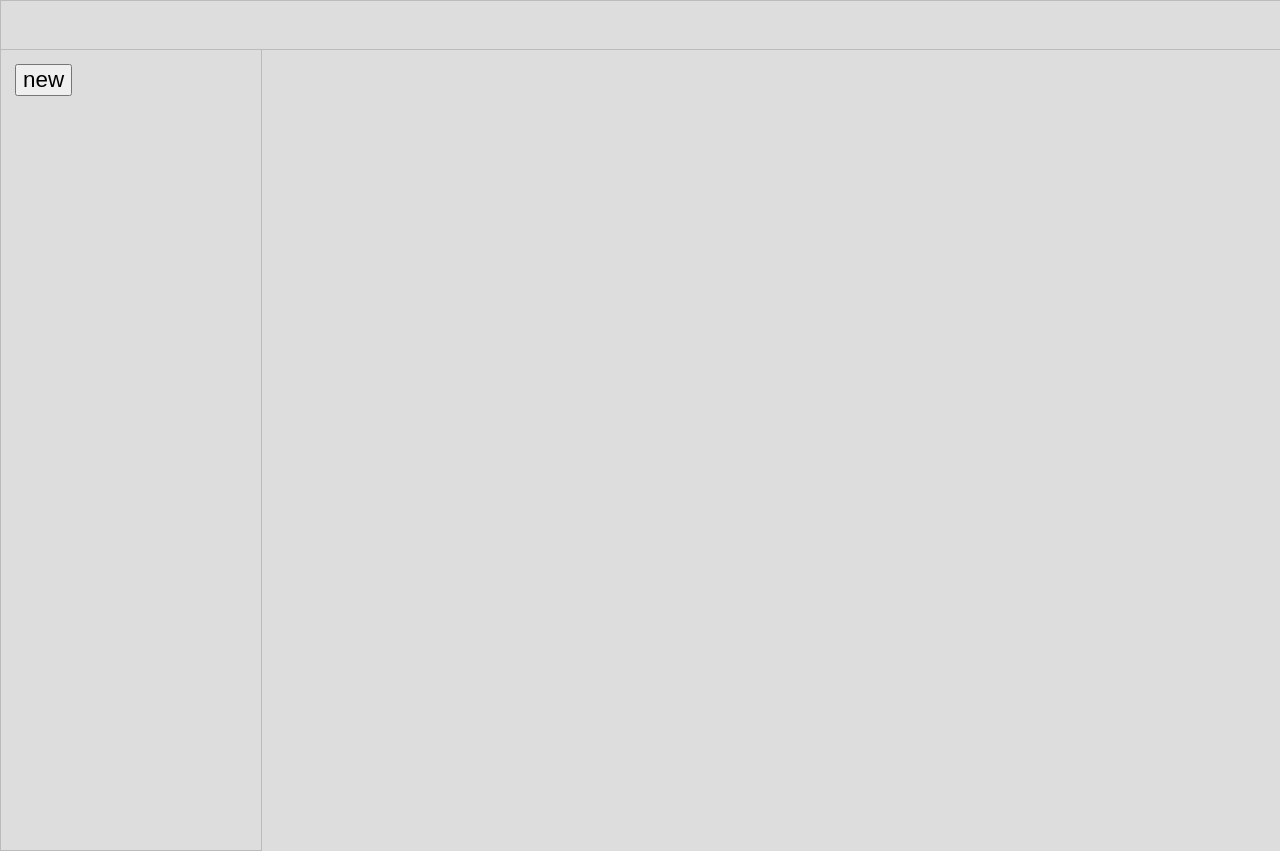
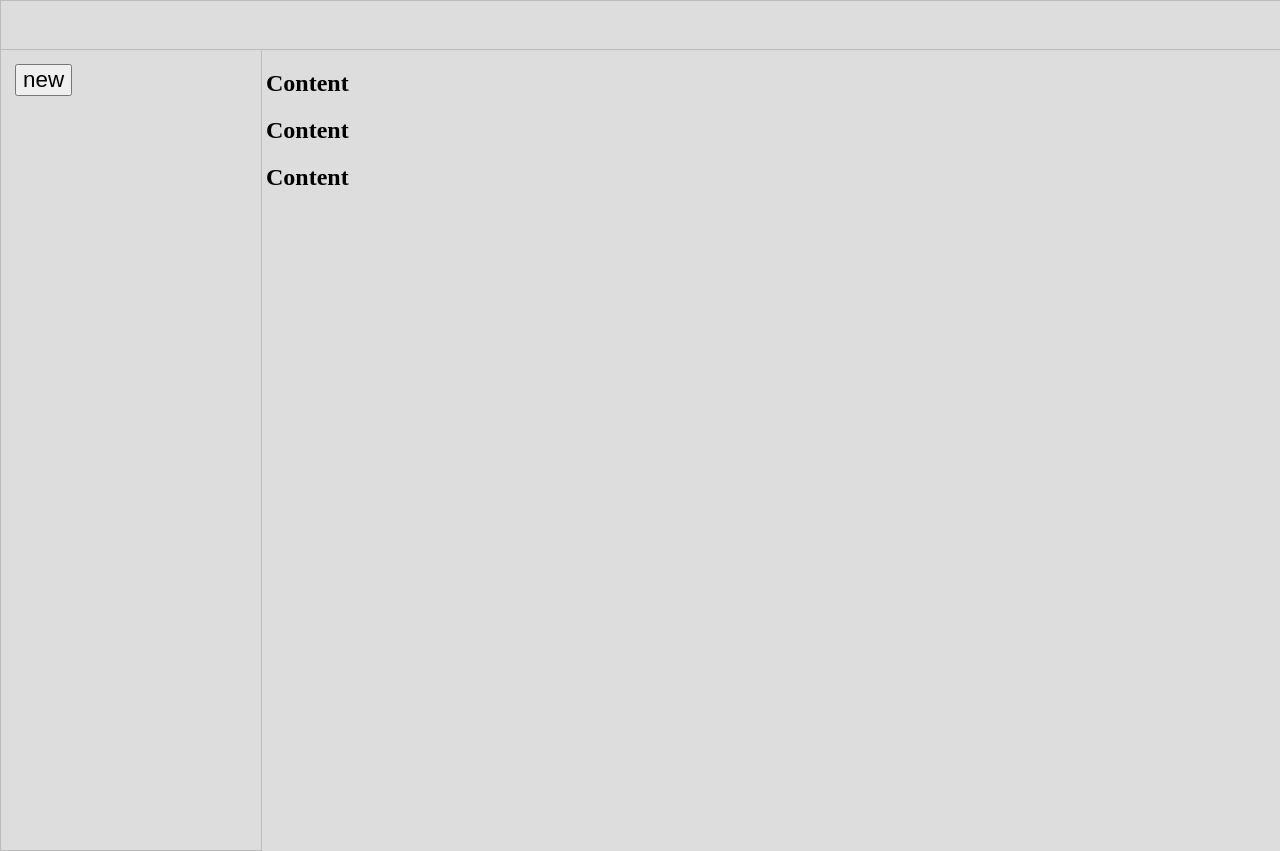
Before and after one commit to mbergq/supernotes, a React (Vite) app: page / in a window 1280 px wide. Built offline with nearby package versions, Linux system fonts and the light colour scheme.

Commit message:
add layout

```diff
--- a/src/App.tsx
+++ b/src/App.tsx
@@ -1,11 +1,14 @@
 import Toolbar from "./components/Toolbar";
 import { StatusBar } from "./styled-components/statusbar/StatusBar";
+import { Layout } from "./styled-components/Layout";
 
 function App() {
   return (
     <>
       <StatusBar />
-      <Toolbar />
+      <Layout>
+        <Toolbar />
+      </Layout>
     </>
   );
 }
--- a/src/components/Toolbar.tsx
+++ b/src/components/Toolbar.tsx
@@ -23,6 +23,11 @@ function Toolbar() {
           <p key={n.id}>{n.id}</p>
         ))}
       </ToolbarContainer>
+      <div>
+        <h2>Content</h2>
+        <h2>Content</h2>
+        <h2>Content</h2>
+      </div>
     </>
   );
 }
--- /dev/null
+++ b/src/styled-components/Layout.tsx
@@ -0,0 +1,6 @@
+import styled from "styled-components";
+
+export const Layout = styled.div`
+  display: flex;
+  height: 100%;
+`;
--- a/src/styled-components/toolbar/ToolbarContainer.tsx
+++ b/src/styled-components/toolbar/ToolbarContainer.tsx
@@ -4,7 +4,7 @@ export const ToolbarContainer = styled.div`
   font-family: "Roboto Mono", monospace;
   font-optical-sizing: auto;
   font-style: normal;
-  max-width: 260px;
+  min-width: 260px;
   height: 100%;
   border: solid 1px#bbbbbb;
   border-top: none;
```
